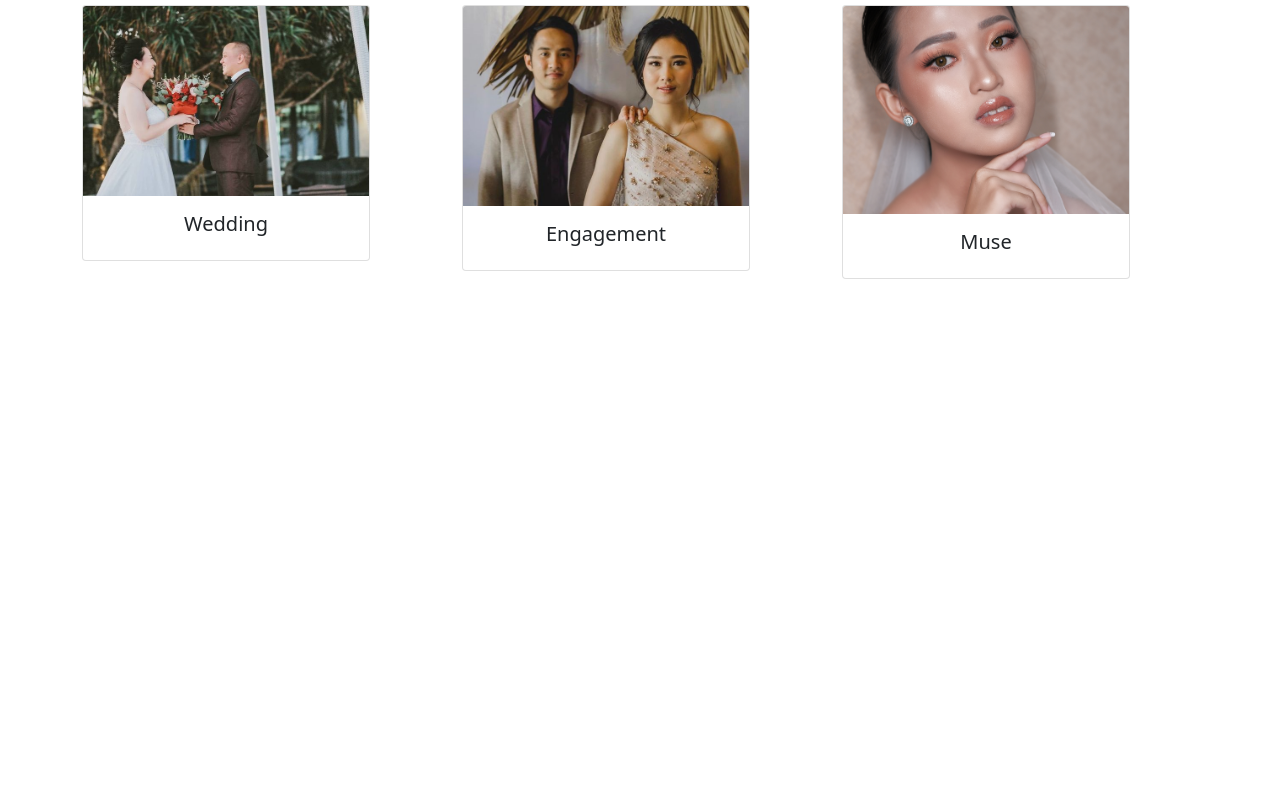
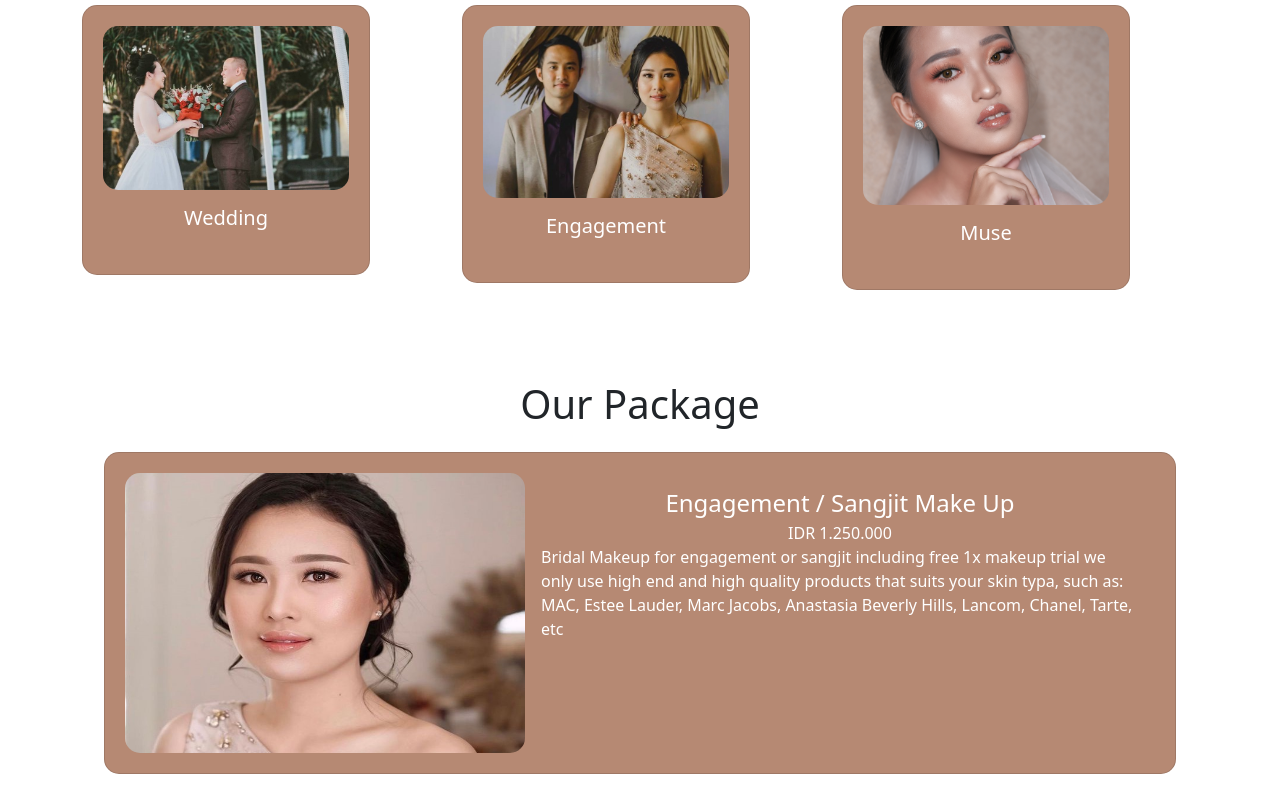
Before and after one commit to saominovelia/JasaMakeup, a plain HTML site: page index.html in a window 1280 px wide. Shown: the part 694-1481 px from the top of the page. Before the commit the page ends 973 px from the top, so only its background shows below. Drawn offline with nearby package versions, Linux system fonts and the light colour scheme.

Commit message:
our packages page

```diff
--- a/css/style.css
+++ b/css/style.css
@@ -44,3 +44,50 @@
        right: 180px;
     }
   }
+
+.card-product {
+    /* background-color: #B68973; */
+    height: 250px;
+    width: 100%;
+    border-radius: 10px;
+    padding: 10px;
+    margin-top: 5rem;
+}
+
+.card-image img{
+    width: 100%;
+    height: 220px;
+}
+
+.card-horizontal {
+    display: flex;
+    flex: 1 1 auto;
+}
+
+
+.card {
+    background-color: #B68973;
+    padding: 20px;
+    border-radius: 15px;
+}
+
+.card img {
+    border-radius: 15px;
+}
+
+.card-title {
+    text-align: center;
+}
+
+.card-subtitle {
+    text-align: center;
+}
+
+.img-square-wrapper {
+    width: 100%;
+}
+
+.img-our-package {
+    width: 400px;
+    height: 280px;
+}
--- a/index.html
+++ b/index.html
@@ -68,7 +68,7 @@
         <div class="card" style="width: 18rem;">
           <img class="card-img-top" src="assets/wedding/card1.jpg" alt="Card image cap">
           <div class="card-body">
-            <h5 style="text-align: center;" class="card-title">Wedding</h5>
+            <h5 style="text-align: center; color: white;" class="card-title">Wedding</h5>
           </div>
         </div>
       </div>
@@ -77,7 +77,7 @@
           <div class="card" style="width: 18rem;">
             <img class="card-img-top" src="assets/engagement/card2.jpg" alt="Card image cap">
             <div class="card-body">
-              <h5 style="text-align: center;" class="card-title">Engagement</h5>
+              <h5 style="text-align: center; color: white;" class="card-title">Engagement</h5>
             </div>
           </div>
         </div>
@@ -87,13 +87,61 @@
           <div class="card" style="width: 18rem;">
             <img class="card-img-top" src="assets/portofolio/card3.png" alt="Card image cap">
             <div class="card-body">
-              <h5 style="text-align: center;" class="card-title">Muse</h5>
+              <h5 style="text-align: center; color: white;" class="card-title">Muse</h5>
             </div>
           </div>
         </div>
       </div>
     </div>
 
+  </section>
+
+  <section class="card-product">
+    <div class="title" style="text-align: center;">
+      <div class="col-lg-12">
+        <h1>Our Package</h1>
+      </div>
+    </div>
+    <div class="container">
+      <div class="row">
+        <div class="col-12 mt-3">
+            <div class="card">
+                <div class="card-horizontal">
+                    <div class="img-square-wrapper">
+                        <img class="img-our-package" src="assets/engagement/engagement.jpg" alt="Card image cap">
+                    </div>
+                    <div class="card-body">
+                        <h4 class="card-title" style="color: white;">Engagement / Sangjit Make Up</h4>
+                        <p class="card-subtitle" style="color: white;">IDR 1.250.000</p>
+
+                        <p class="card-text" style="color: white;">Bridal Makeup for engagement or sangjit
+                          including free 1x makeup trial
+                          we only use high end and high quality products that suits your skin typa, such as:
+                          MAC, Estee Lauder, Marc Jacobs, Anastasia Beverly Hills, Lancom, Chanel, Tarte, etc</p>
+                    </div>
+                </div>
+            </div>
+        </div>
+        <div class="col-12 mt-3">
+          <div class="card">
+              <div class="card-horizontal">
+                  <div class="img-square-wrapper">
+                      <img class="img-our-package" src="assets/engagement/engagement.jpg" alt="Card image cap">
+                  </div>
+                  <div class="card-body">
+                      <h4 class="card-title" style="color: white;">The Bridge</h4>
+                      <p class="card-subtitle" style="color: white;">IDR 2.250.000</p>
+
+                      <p class="card-text" style="color: white;">Bridal makeup (without retouh)
+                        including free 1x makeup trial
+                        we only use high end and high quality products that suits your skin typa, such as:
+                        MAC, Estee Lauder, Marc Jacobs, Anastasia Beverly Hills, Lancom, Chanel, Tarte, etc.</p>
+                  </div>
+              </div>
+          </div>
+      </div>
+      </div>
+    </div>
   </section>
 
 
```
Also changed, not shown: assets/engagement/engagement.jpg (renamed from assets/engagement/sheila-kho-makeup_engagement-of-zita-henry_1 (2).jpg).
